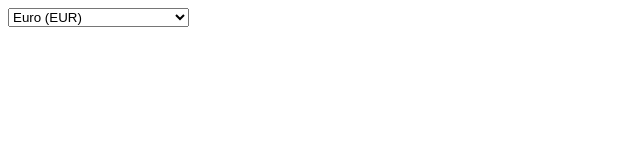
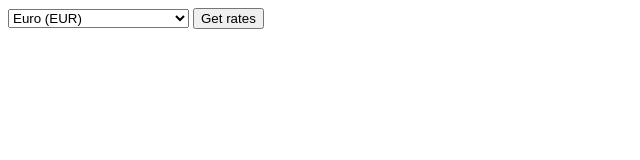
Before and after one commit to rnba12/forms-and-apis, a website: page finance_api/finance.html in a window 1280 px wide. Shown: the whole page, without its empty margins (0-640 px from the left). Drawn offline with Linux system fonts and the light colour scheme.

Commit message:
Add button

```diff
--- a/finance_api/finance.html
+++ b/finance_api/finance.html
@@ -19,5 +19,7 @@
         <option value="">Swiss Franc (CHF)</option>
         <option value="">Japanese Yen (JPY)</option>
     </select>
+
+    <input type="submit" value="Get rates" id="rates-button">
 </body>
 </html>
```
